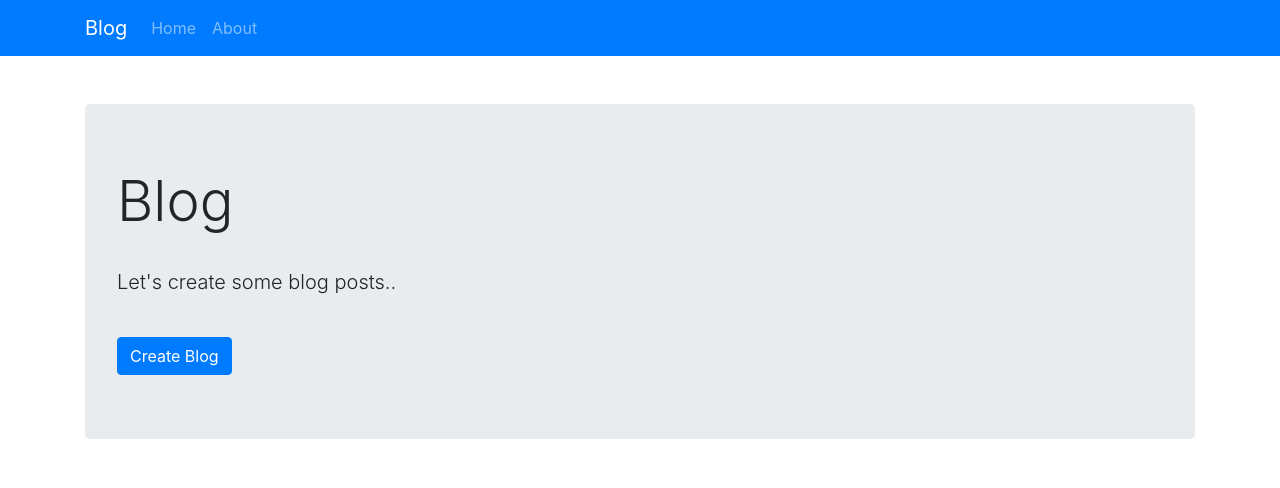
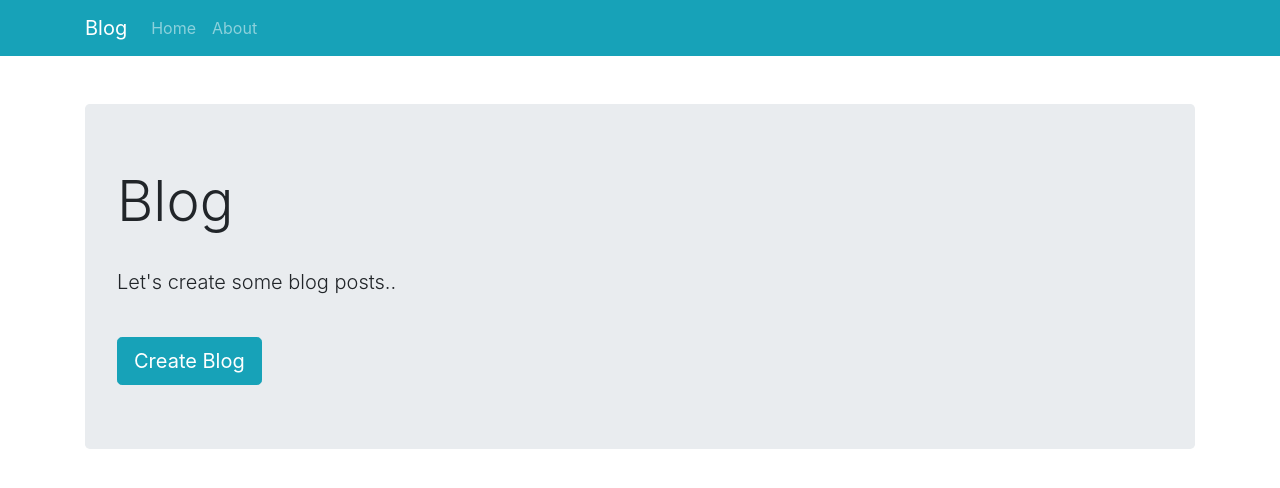
Before and after one commit to rooneyrulz/django_blog, a Django app: page / in a window 1280 px wide. Shown: the top 488 px of the page. Run offline with Django 3.2, Linux system fonts and the light colour scheme; some libraries are stand-ins or nearby versions.

Commit message:
changed some styles

```diff
--- a/src/blog/templates/blog/blog_home.html
+++ b/src/blog/templates/blog/blog_home.html
@@ -7,7 +7,7 @@
 			<br>
 			<p class="lead">Let's create some blog posts..</p>
 			<br>
-			<a href="#!" class="btn btn-primary">Create Blog</a>
+			<a href="#!" class="btn btn-info btn-lg">Create Blog</a>
 		</div>
 	</div>
 {% endblock %}
--- a/src/templates/navbar.html
+++ b/src/templates/navbar.html
@@ -1,4 +1,4 @@
-<nav class="navbar navbar-expand-lg navbar-dark bg-primary">
+<nav class="navbar navbar-expand-lg navbar-dark bg-info">
   <div class="container">
     <a class="navbar-brand" href="#">Blog</a>
     <button class="navbar-toggler" type="button" data-toggle="collapse" data-target="#navbarSupportedContent" aria-controls="navbarSupportedContent" aria-expanded="false" aria-label="Toggle navigation">
```
